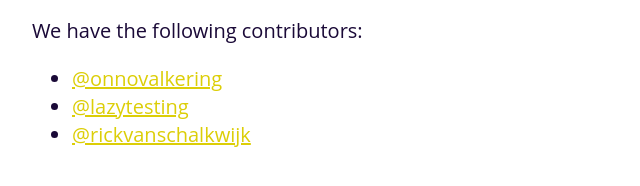
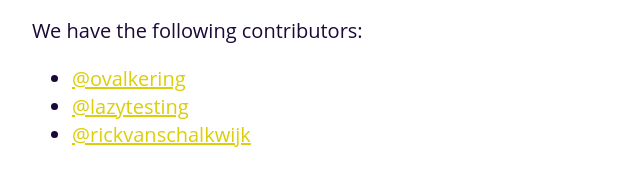
Before and after one commit to WbTstr/wbtstr.github.io, a website: page index.html in a window 1280 px wide. Shown: the part 1367-1553 px from the top of the page, 258-898 px from the left. Drawn offline with Linux system fonts and the light colour scheme; a web font is replaced by a local one.

Commit message:
Update index.html

```diff
--- a/index.html
+++ b/index.html
@@ -71,7 +71,7 @@ Users of WbTstr are provided with an intuitive API that can be used to completel
 <p>WbTstr is an open-source initaitive from <a href="https://www.mirabeau.nl/en">Mirabeau</a>.</p>
 <p>We have the following contributors:</p>
 <ul>
-<li><a href="https://github.com/onnovalkering">@onnovalkering</a> </li>
+<li><a href="https://github.com/ovalkering">@ovalkering</a> </li>
 <li><a href="https://github.com/lazytesting">@lazytesting</a></li>
 <li><a href="https://github.com/rickvanschalkwijk">@rickvanschalkwijk</a><!-- end --></li>
 </ul>
```
